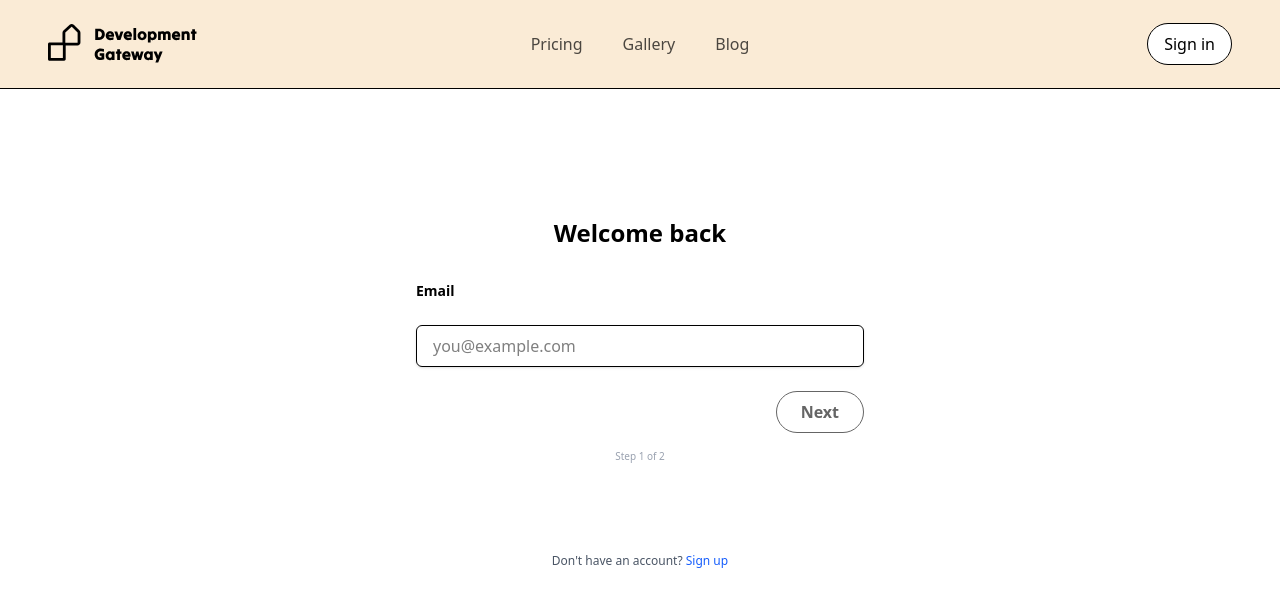
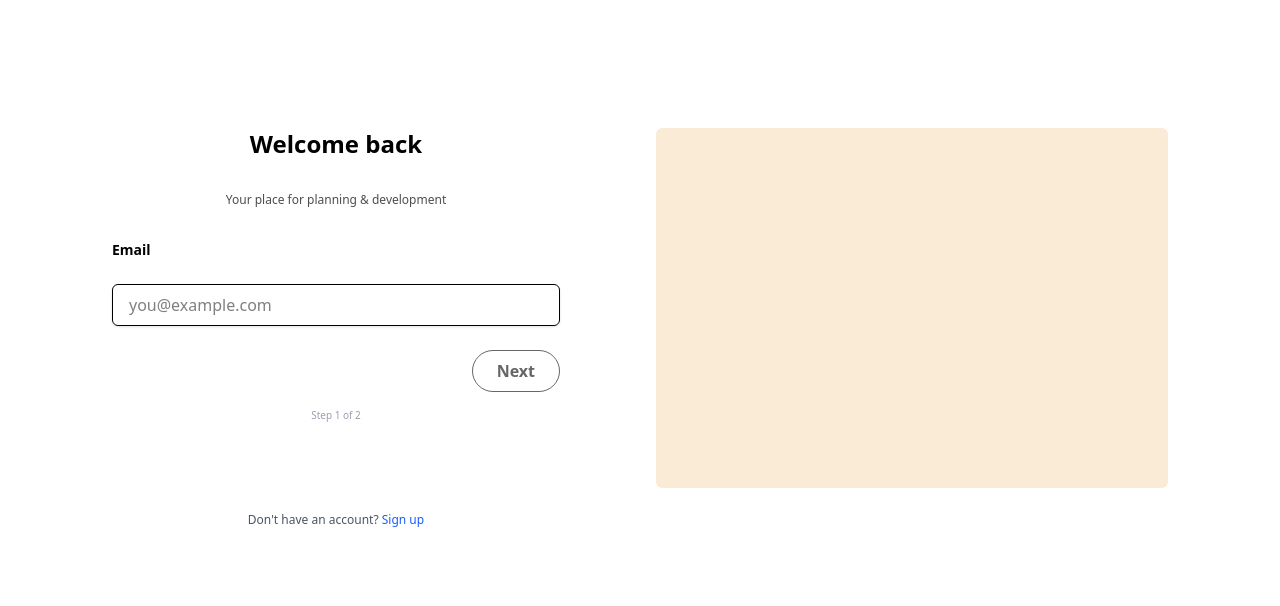
Before and after one commit to jakethomas-dev/dev-gat, a Next.js app: page /signIn in a window 1280 px wide. Shown: the top 606 px of the page. Built offline with nearby package versions, Linux system fonts and the light colour scheme.

Commit message:
form pages updates

```diff
--- a/app/components/Forms/Register/Register.tsx
+++ b/app/components/Forms/Register/Register.tsx
@@ -4,7 +4,12 @@ import { useRouter } from "next/navigation";
 import { useEffect } from "react";
 import { useWizard } from "../shared/useWizard";
 import { StepWizard } from "../shared/StepWizard";
-import { validateEmail, validatePassword, validatePasswordMatch, validateNames } from "../shared/validators";
+import {
+  validateEmail,
+  validatePassword,
+  validatePasswordMatch,
+  validateNames,
+} from "../shared/validators";
 import { StepConfig } from "../shared/types";
 
 interface RegisterFormShape {
@@ -25,7 +30,9 @@ const initialForm: RegisterFormShape = {
   company: "",
 };
 
-const buildSteps = (form: RegisterFormShape): StepConfig<RegisterFormShape>[] => [
+const buildSteps = (
+  form: RegisterFormShape
+): StepConfig<RegisterFormShape>[] => [
   {
     name: "email",
     label: "Email",
@@ -44,7 +51,12 @@ const buildSteps = (form: RegisterFormShape): StepConfig<RegisterFormShape>[] =>
         <label className="block text-sm font-semibold">Your name</label>
         <div className="grid grid-cols-2 gap-3">
           <div className="flex flex-col gap-1">
-            <label htmlFor="forename" className="text-xs font-medium text-gray-600">Forename</label>
+            <label
+              htmlFor="forename"
+              className="text-xs font-medium text-gray-600"
+            >
+              Forename
+            </label>
             <input
               id="forename"
               name="forename"
@@ -58,7 +70,12 @@ const buildSteps = (form: RegisterFormShape): StepConfig<RegisterFormShape>[] =>
             />
           </div>
           <div className="flex flex-col gap-1">
-            <label htmlFor="surname" className="text-xs font-medium text-gray-600">Surname</label>
+            <label
+              htmlFor="surname"
+              className="text-xs font-medium text-gray-600"
+            >
+              Surname
+            </label>
             <input
               id="surname"
               name="surname"
@@ -82,7 +99,7 @@ const buildSteps = (form: RegisterFormShape): StepConfig<RegisterFormShape>[] =>
     autoComplete: "new-password",
     validate: (f) => validatePassword(f.password),
   },
-    {
+  {
     name: "confirmPassword",
     label: "Confirm Password",
     type: "password",
@@ -99,11 +116,21 @@ const buildSteps = (form: RegisterFormShape): StepConfig<RegisterFormShape>[] =>
       <div className="flex flex-col gap-4 text-sm">
         <div className="font-semibold text-gray-800">Review your details</div>
         <div className="flex flex-col gap-2 border rounded-md p-4 bg-gray-50">
-          <div><span className="font-medium">Email:</span> {form.email}</div>
-          <div><span className="font-medium">Name:</span> {form.forename} {form.surname}</div>
-          <div><span className="font-medium">Password:</span> {'*'.repeat(form.password.length)}</div>
+          <div>
+            <span className="font-medium">Email:</span> {form.email}
+          </div>
+          <div>
+            <span className="font-medium">Name:</span> {form.forename}{" "}
+            {form.surname}
+          </div>
+          <div>
+            <span className="font-medium">Password:</span>{" "}
+            {"*".repeat(form.password.length)}
+          </div>
         </div>
-        <div className="text-xs text-gray-500">By creating an account you agree to our terms of service.</div>
+        <div className="text-xs text-gray-500">
+          By creating an account you agree to our terms of service.
+        </div>
       </div>
     ),
   },
@@ -135,7 +162,10 @@ export default function Register() {
       });
       if (!res.ok) {
         let msg = "Registration failed";
-        try { const data = await res.json(); if (data?.message) msg = data.message; } catch {}
+        try {
+          const data = await res.json();
+          if (data?.message) msg = data.message;
+        } catch {}
         throw new Error(msg);
       }
       setTimeout(() => router.push("/dashboard"), 1500);
@@ -149,7 +179,13 @@ export default function Register() {
 
   return (
     <div className="max-w-lg mx-auto">
-      <h2 className="text-2xl font-semibold mb-8 text-center">Create your account</h2>
+      <h2 className="text-2xl font-semibold mb-8 text-center">
+        Create your account
+      </h2>
+      <p className="text-center text-xs text-black/70 mb-8">
+        Join the gang
+      </p>
+
       <StepWizard
         wizard={wizard}
         onNextLabel={(isLast) => (isLast ? "Create Account" : "Next")}
@@ -168,7 +204,10 @@ export default function Register() {
           if (step.type === "review") return null; // handled by custom render above
           return (
             <div className="flex flex-col gap-4">
-              <label htmlFor={step.name} className="block text-sm font-semibold mb-2">
+              <label
+                htmlFor={step.name}
+                className="block text-sm font-semibold mb-2"
+              >
                 {step.label}
               </label>
               <input
@@ -178,10 +217,15 @@ export default function Register() {
                 autoComplete={step.autoComplete}
                 placeholder={step.placeholder}
                 className="w-full border border-gray-300 rounded-md px-4 py-2 focus:outline-none focus:shadow focus:border-black transition"
-                value={(w.form as any)[step.name] ?? ''}
-                onChange={(e) => w.setValue(step.name as keyof RegisterFormShape, e.target.value)}
+                value={(w.form as any)[step.name] ?? ""}
+                onChange={(e) =>
+                  w.setValue(
+                    step.name as keyof RegisterFormShape,
+                    e.target.value
+                  )
+                }
                 autoFocus
-                required={!step.optional && step.type !== 'review'}
+                required={!step.optional && step.type !== "review"}
               />
             </div>
           );
--- a/app/components/Forms/SignIn/SignIn.tsx
+++ b/app/components/Forms/SignIn/SignIn.tsx
@@ -58,6 +58,7 @@ export default function SignIn() {
   return (
     <div className="max-w-lg mx-auto">
       <h2 className="text-2xl font-semibold mb-8 text-center">Welcome back</h2>
+      <p className="text-center text-xs text-black/70 mb-8">Your place for planning & development</p>
       <StepWizard
         wizard={wizard}
         onNextLabel={(isLast) => (isLast ? "Sign In" : "Next")}
--- a/app/globals.css
+++ b/app/globals.css
@@ -10,4 +10,5 @@
 	.bg-sidebar {
 		background-color: var(--color-sidebar);
 	}
+
 }
--- a/app/register/page.tsx
+++ b/app/register/page.tsx
@@ -1,13 +1,20 @@
 import Register from "../components/Forms/Register/Register";
-import NavBar from "../components/NavBar";
 
 export default function RegisterPage() {
   return (
     <>
-          <NavBar />
-          <section className="max-w-md mx-auto pt-32">
-            <Register />
-          </section>
-        </>
+      <section className="mx-auto max-w-6xl px-6 md:px-12 pt-24 md:pt-32">
+        <div className="grid grid-cols-1 md:grid-cols-2 gap-8 items-start">
+          <div>
+            <div className="max-w-md mx-auto md:mx-0">
+              <Register />
+            </div>
+          </div>
+          <div className="hidden md:block">
+            <div className="w-full h-full min-h-[360px] rounded-md bg-sidebar" aria-hidden="true" />
+          </div>
+        </div>
+      </section>
+    </>
   );
 }
--- a/app/signIn/page.tsx
+++ b/app/signIn/page.tsx
@@ -1,12 +1,20 @@
 import SignIn from "../components/Forms/SignIn/SignIn";
-import NavBar from "../components/NavBar";
 
 export default function SignInPage() {
   return (
-    <><NavBar /><section className="max-w-md mx-auto pt-32">
-
-      <SignIn />
-    </section></>
-
+    <>
+      <section className="mx-auto max-w-6xl px-6 md:px-12 pt-24 md:pt-32">
+        <div className="grid grid-cols-1 md:grid-cols-2 gap-8 items-start">
+          <div>
+            <div className="max-w-md mx-auto md:mx-0">
+              <SignIn />
+            </div>
+          </div>
+          <div className="hidden md:block">
+            <div className="w-full h-full min-h-[360px] rounded-md bg-sidebar" aria-hidden="true" />
+          </div>
+        </div>
+      </section>
+    </>
   );
 }
```
Also changed, not shown: public/houses.png (added).
